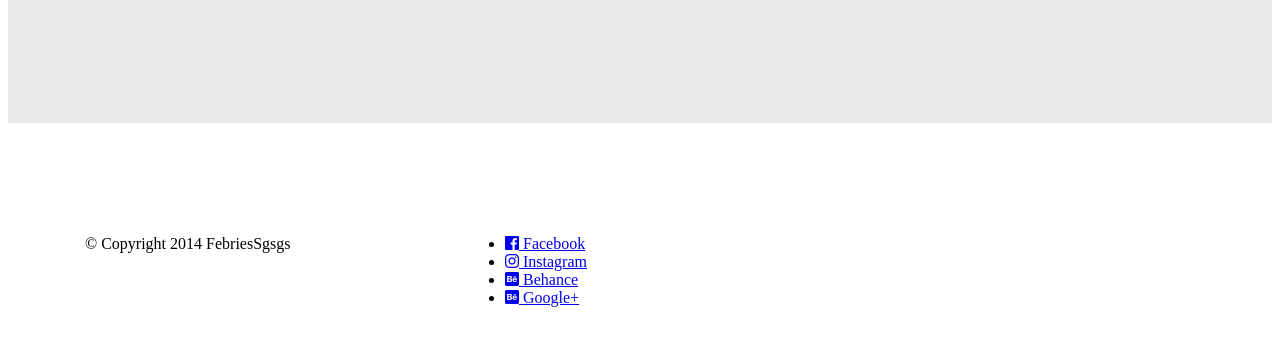
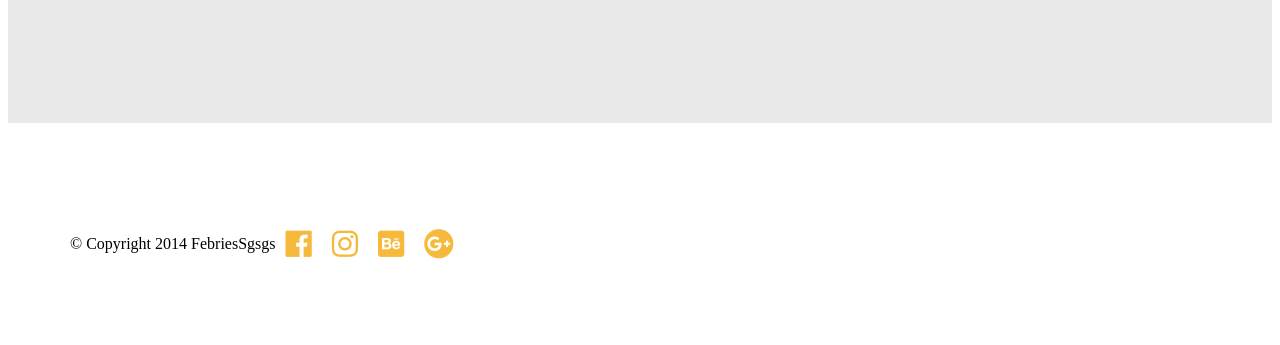
Before and after one commit to kinga1986/project-task-runner, a website: page index.html in a window 1280 px wide. Shown: the part 2451-2796 px from the top of the page. Drawn offline with Linux system fonts and the light colour scheme.

Commit message:
update footer in html, add styles for footer

```diff
--- a/index.html
+++ b/index.html
@@ -138,14 +138,11 @@
                 </div>
             </div>
         </section>
-        <section class="footer py-5">
+        <section class="footer">
             <div class="container">
-                <div class="row justify-content-around">
-                    <div class="col-md-4">
+                <div class="row">
                     <p> &copy; Copyright 2014 FebriesSgsgs </p>
-                    </div>
-                    <div class="col-md-6">
-                        <ul class="list-inline d-flex justify-content-end">
+                    <ul>
                         <li>
                             <a href="#"><i class="fab fa-facebook"></i> Facebook </a>
                         </li>
@@ -156,10 +153,9 @@
                             <a href="#"> <i class="fab fa-behance-square"></i> Behance </a>
                         </li>
                         <li>
-                                <a href="#"> <i class="fab fa-behance-square"></i> Google+ </a>
+                            <a href="#"> <i class="fab fa-google-plus"></i> Google+ </a>
                         </li>
                     </ul>
-                    </div>
                 </div>
             </div>
         </section>
--- a/sass/style.scss
+++ b/sass/style.scss
@@ -89,8 +89,8 @@ nav .container {
 
 .splash-shadow {
 	background: rgba(0,0,0,.5);
-	 background: rgba(0, 0, 0, .5);
-	 height: 100vh;
+	background: rgba(0, 0, 0, .5);
+	height: 100vh;
  }
 
 .splash-inner {
@@ -165,3 +165,29 @@ img {
     height: 300px;
     object-fit: cover;
 }
+
+/* Footer */
+
+.footer ul {
+	list-style-type: none;
+	margin: 0;
+	padding: 0;
+	display: flex;
+	justify-content: center;
+}
+
+.footer ul li {
+	font-size: 0;
+}
+
+.footer ul li i {
+	font-size: 30px;
+    border: 30px;
+    border-radius: 50%;
+    display: inline-block;
+    margin: 10px;
+    color:  #f6b93b;
+    text-align: center;
+    text-decoration: none;
+    cursor: pointer;
+}
```
Also changed, not shown: css/style.css, 1 other file. Lines whose indentation alone changed are shown as unchanged.
